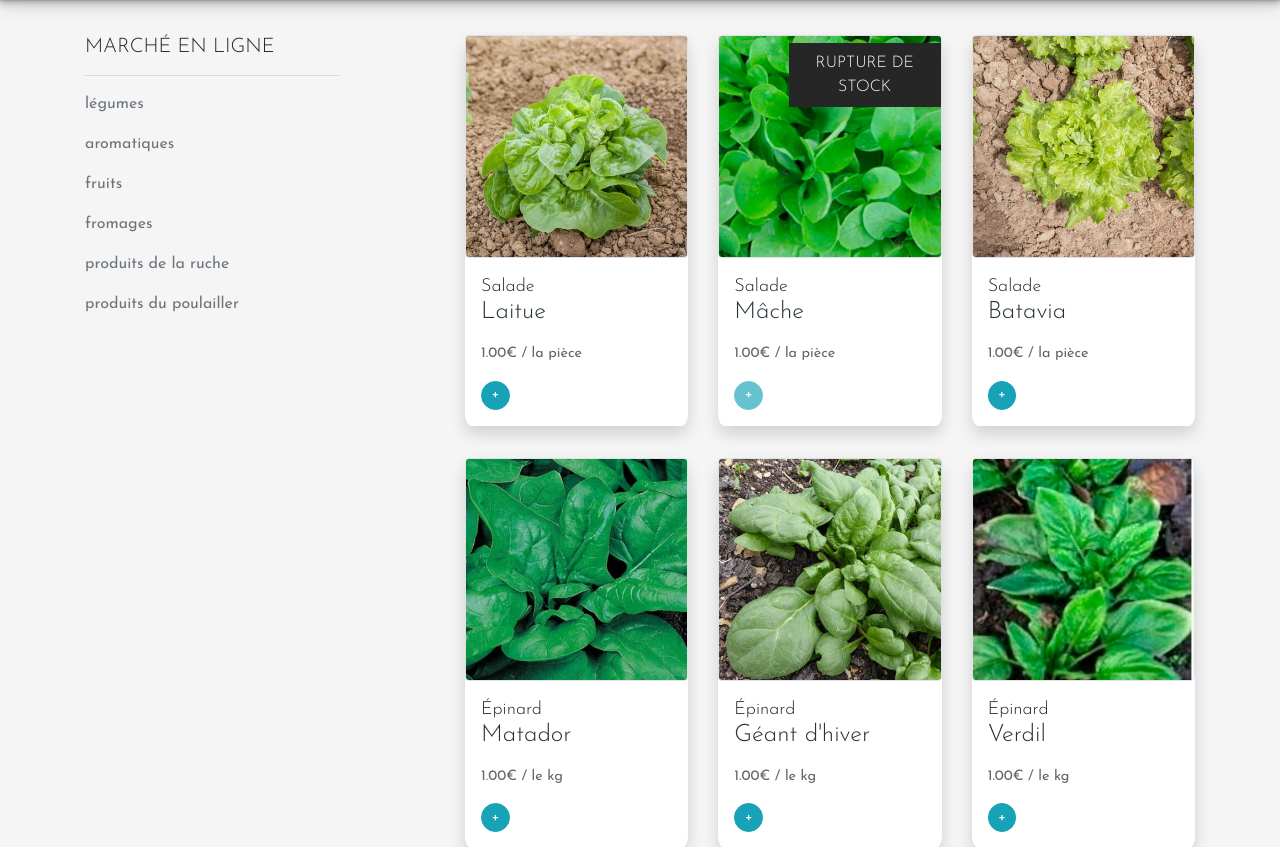
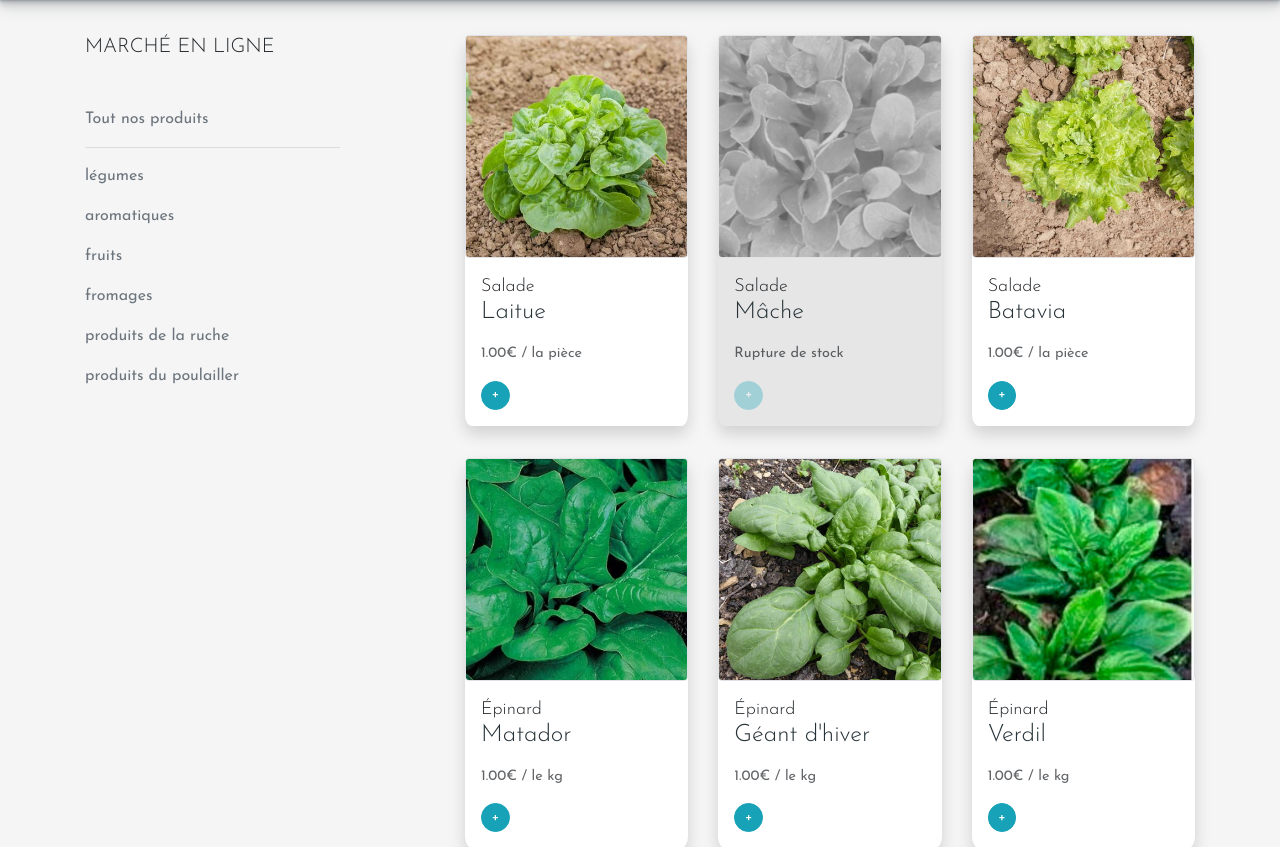
Before and after one commit to GregDupl/OnlineFarmerMarket, a Django app: page /marcheenligne in a window 1280 px wide. Shown: the part 61-908 px from the top of the page. Run offline with Django 3.2, Linux system fonts and the light colour scheme; data comes from the database, SQL or seed files in the repository; some libraries are stand-ins or nearby versions.

Commit message:
change style for products out of stock + filter for show all product

```diff
--- a/store/static/store/css/style.css
+++ b/store/static/store/css/style.css
@@ -308,3 +308,16 @@ footer a:hover{
 .cart_list{
   box-shadow: 0 0.5rem 1rem rgba(0, 0, 0, 0.15);
 }
+
+.img_out_stock{
+  opacity: 0.6;
+  filter : grayscale(1);
+}
+
+.catalog_out_stock{
+  background-color: #e6e6e6;
+}
+
+.button_out_stock{
+  opacity:0.5;
+}
--- a/store/static/store/js/script.js
+++ b/store/static/store/js/script.js
@@ -11,6 +11,11 @@ $(".filtres").on('click', function (event){
       $(product[i]).hide()
     }
   }
+});
+
+$("#all").on('click', function(event){
+  var product = $(".product")
+  $(product).show()
 });
 
 
--- a/store/templates/store/webmarket.html
+++ b/store/templates/store/webmarket.html
@@ -8,12 +8,18 @@
 
       <div class="col-md-3 col-sm-3 my-3">
         <h5 class="text-uppercase">Marché en Ligne</h5>
+
+        <ul class="mt-5">
+          <a href="#" id="all" class="text-muted filtres"> Tout nos produits </a>
+        </ul>
         <hr>
+
         {%for elt in filter%}
         <ul class="">
           <a href="#" id="{{elt.name}}" class="text-muted filtres">{{elt.name}}</a>
         </ul>
         {%endfor%}
+
       </div>
 
 
@@ -24,7 +30,7 @@
 
             {%if elt.available %}
               <div class="col-6 col-md-4 my-3 product" data-category="{{elt.fk_product.fk_category.name}}">
-                <div class="catalog_elt">
+                <div class="catalog_elt {% if not elt.stock %} catalog_out_stock {%endif%}">
                   <div class="row img_product"
                   {%if elt.stock%}
                   data-toggle="modal"
@@ -42,10 +48,7 @@
                   {%endif%}
                   >
                   <div class="col-12">
-                    <img src="{{elt.image.url}}" alt="" class="img-fluid mb-2 border rounded">
-                  {%if elt.stock == 0%}
-                    <p class="out_of_stock py-2 px-2"> RUPTURE DE STOCK</p>
-                  {%endif%}
+                    <img src="{{elt.image.url}}" alt="" class="img-fluid mb-2 border rounded {% if not elt.stock %} img_out_stock {% endif %}">
                   </div>
 
                   </div>
@@ -57,8 +60,14 @@
                       <br>
                       <span class="varietyName">{{elt.name|capfirst}}</span>
                     </h5>
+
+                    {% if elt.stock%}
                     <p class="mt-3 pl-3">{{elt.price}}€ / {{elt.fk_unity.type}}</p>
-                    <div class="mb-3 pl-3">
+                    {%else%}
+                    <p class="mt-3 pl-3"> Rupture de stock </p>
+                    {%endif%}
+
+                    <div class="mb-3 pl-3 {%if not elt.stock%} button_out_stock {%endif%}">
                     {% with id=elt.id quantity=elt.quantity stock=elt.stock %}
                       {%include 'store/cartbutton.html'%}
                     {%endwith%}
```
